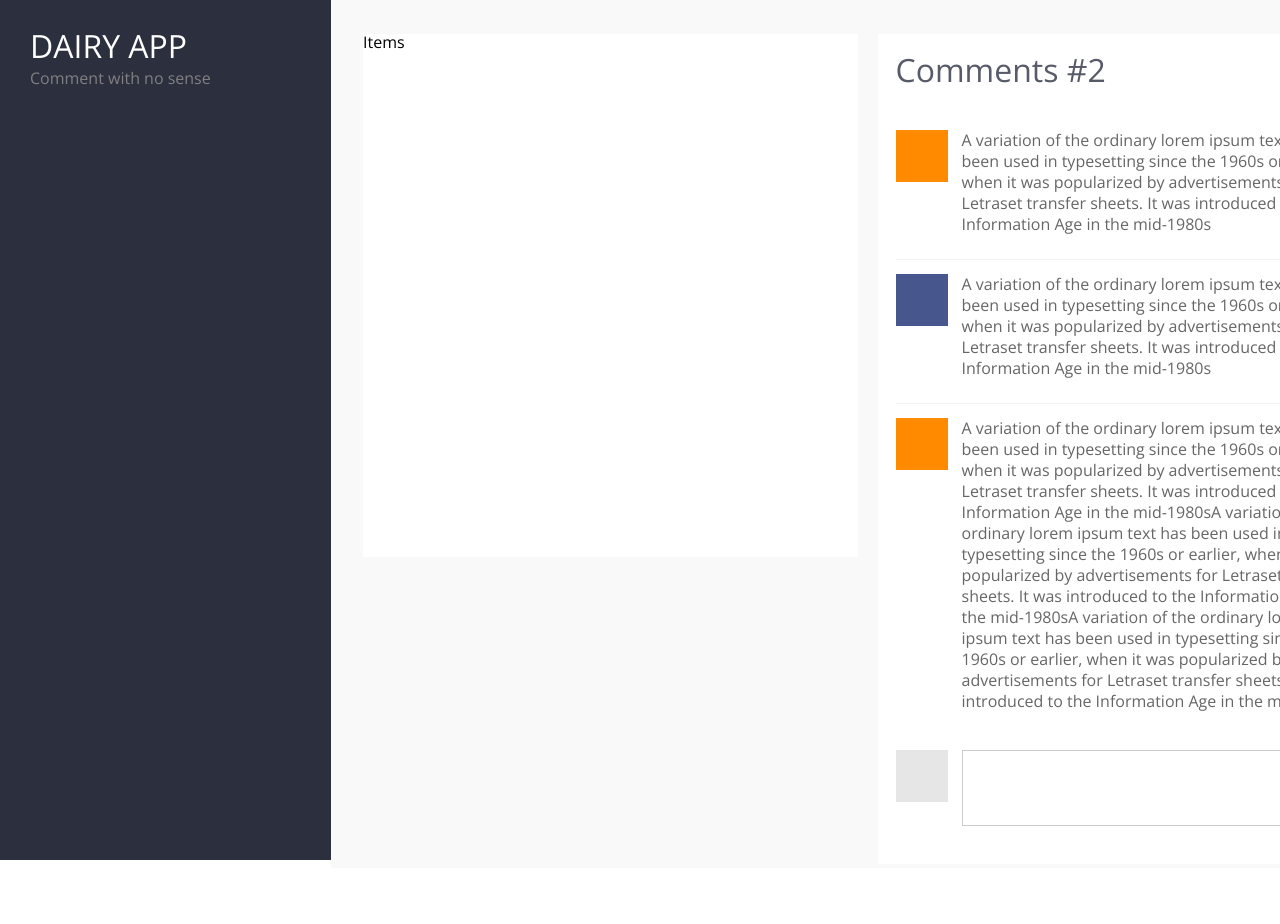
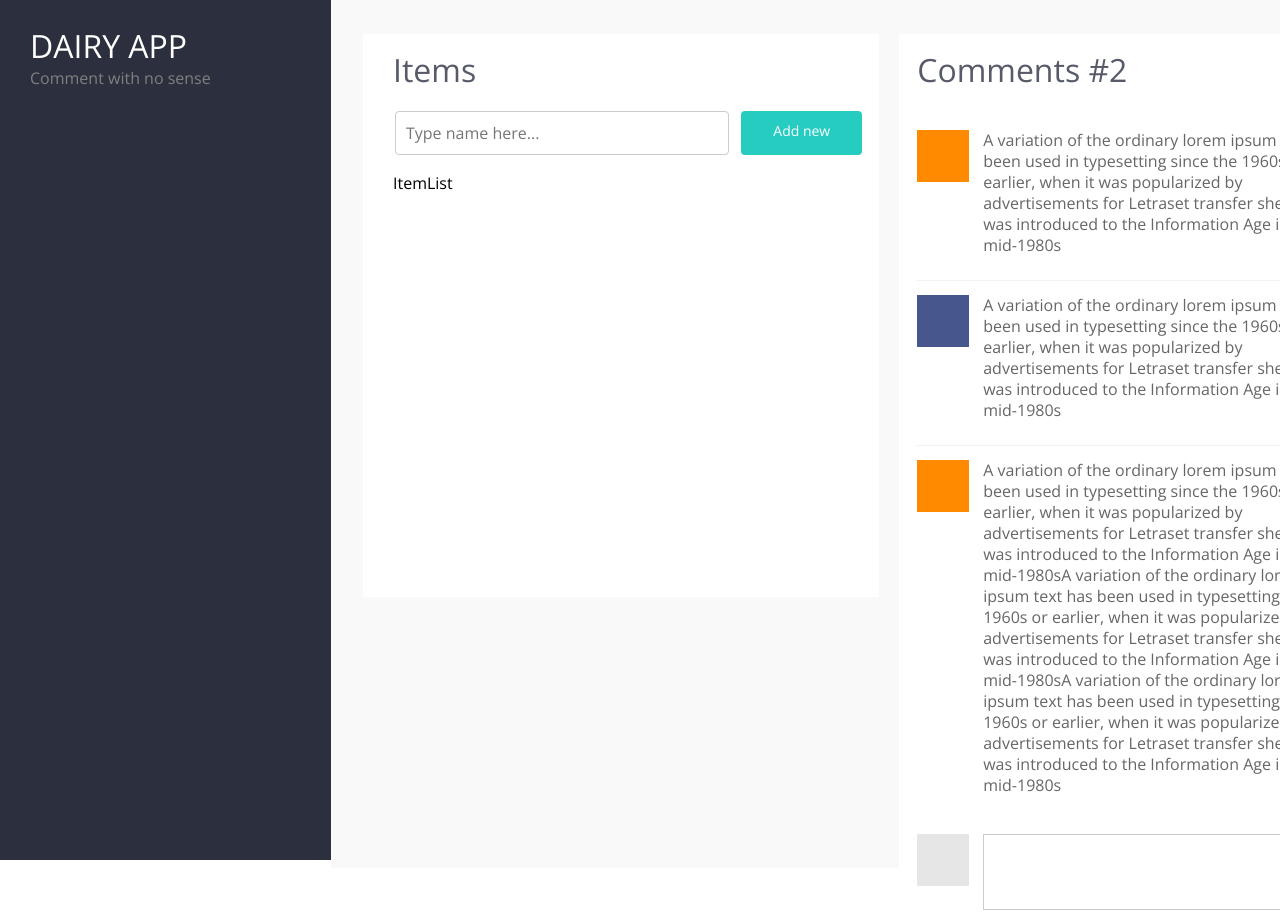
Before and after one commit to barabashlyuda77/dairy-app, a React (Create React App) app: page / in a window 1280 px wide. Shown: the top 924 px of the page. Before the commit the page ends 868 px from the top, so only its background shows below. Built offline with nearby package versions, Linux system fonts and the light colour scheme.

Commit message:
Create AddTems button

```diff
--- /dev/null
+++ b/src/components/add-button/add-button.js
@@ -0,0 +1,13 @@
+import React from 'react';
+
+import './add-button.scss';
+
+const AddButton = () =>{
+  return (
+    <div className="add-button-wrapper">
+      <p className="button-text">Add new</p>
+    </div>
+  );
+}
+
+export default AddButton;
--- /dev/null
+++ b/src/components/add-button/add-button.scss
@@ -0,0 +1,12 @@
+@import '../../variables';
+
+.add-button-wrapper {
+  background-color: $color-turquoise;
+  border-radius: 4px;
+
+  .button-text {
+    color: $color-white;
+    padding: 13px 32px;
+    font-size: 14px;
+  }
+}
--- /dev/null
+++ b/src/components/add-item/add-item.js
@@ -0,0 +1,21 @@
+import React from 'react';
+
+import './add-item.scss';
+
+import AddButton from '../add-button/add-button.js';
+
+const AddItem = () =>{
+  return (
+    <div className="add-item-wrapper">
+      <input
+        className="input-text"
+        type="text"
+        placeholder="Type name here..."
+      >
+      </input>
+      <AddButton />
+    </div>
+  );
+}
+
+export default AddItem;
--- /dev/null
+++ b/src/components/add-item/add-item.scss
@@ -0,0 +1,19 @@
+@import '../../variables';
+
+.add-item-wrapper {
+  display: flex;
+  justify-content: center;
+  margin: 25px 2px 20px 2px;
+
+  .input-text {
+    flex: 1;
+    margin-right: 12px;
+    padding: 10px;
+    border: 1px solid $border-gray-color;
+    border-radius: 4px;
+    outline: none;
+    font-family: 'Open Sans', sans-serif;
+    font-size: 16px;
+    color: $color-light-gray;
+  }
+}
--- a/src/components/items/items.js
+++ b/src/components/items/items.js
@@ -2,10 +2,15 @@ import React from 'react';
 
 import './items.scss';
 
+import Title from '../title/title.js';
+import AddItem from '../add-item/add-item.js';
+
 const Items = () =>{
   return (
     <div className="items-wrapper">
-      <p>Items</p>
+      <Title titleText="Items" />
+      <AddItem />
+      <p>ItemList</p>
     </div>
   );
 }
--- a/src/components/items/items.scss
+++ b/src/components/items/items.scss
@@ -5,4 +5,5 @@
   min-height: 523px;
   margin-right: 20px;
   flex: 479;
+  padding: 20px 15px 20px 30px;
 }
```
